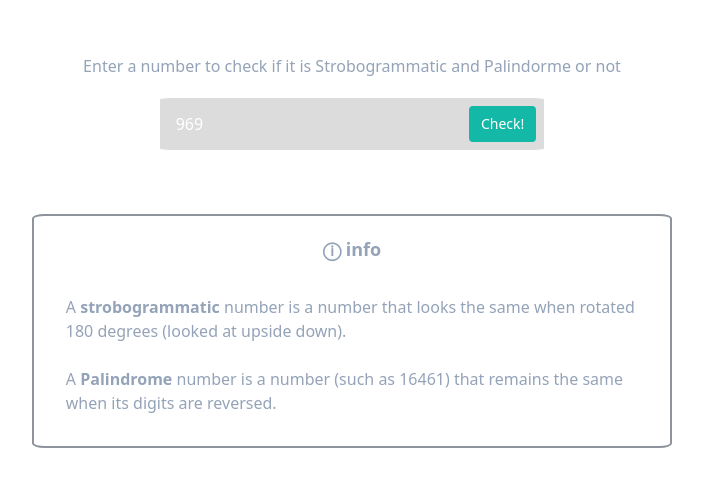
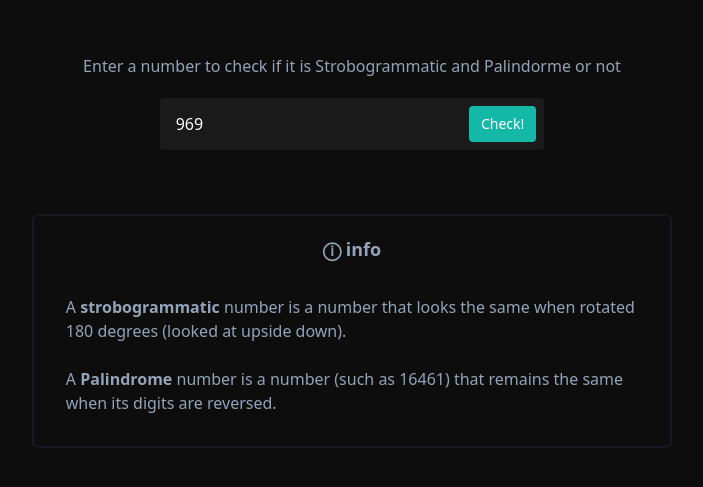
Before and after one commit to sushantsharma08/ambigram-stuff, a plain HTML site: page index.html in a window 1280 px wide. Shown: the part 159-646 px from the top of the page, without its empty margins (288-991 px from the left). Drawn offline with nearby package versions, Linux system fonts and the light colour scheme.

Commit message:
Update index.html

```diff
--- a/index.html
+++ b/index.html
@@ -8,7 +8,7 @@
     <title>Strobogrammatic and Palindrome</title>
   </head>
 
-  <body class="h-screen flex justify-center items-center bg-white  bg-black/[0.95] ">
+  <body class="h-screen flex justify-center items-center  bg-black/[0.95] ">
     <div class="container mx-auto">
 
      <div class="flex justify-center m-[20px]"><span class=" text-slate-400 text-center">Enter a
```
